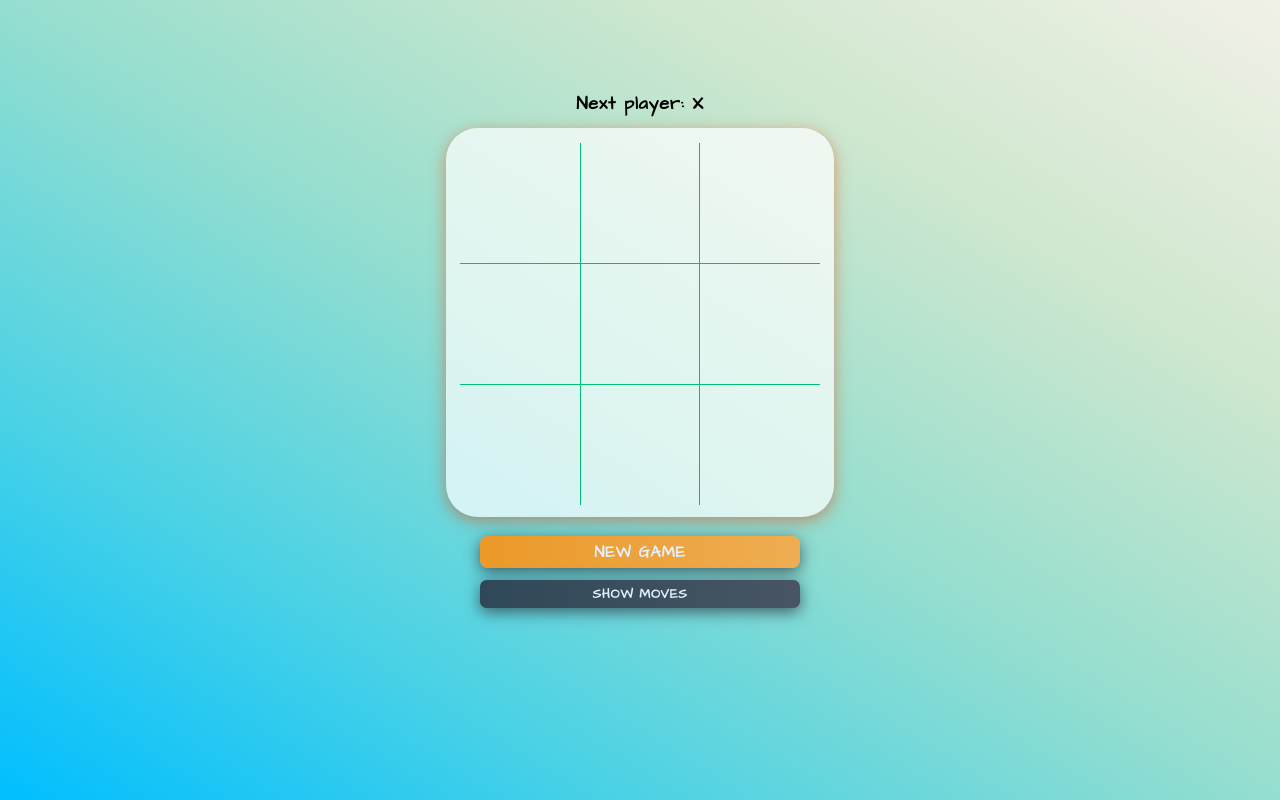
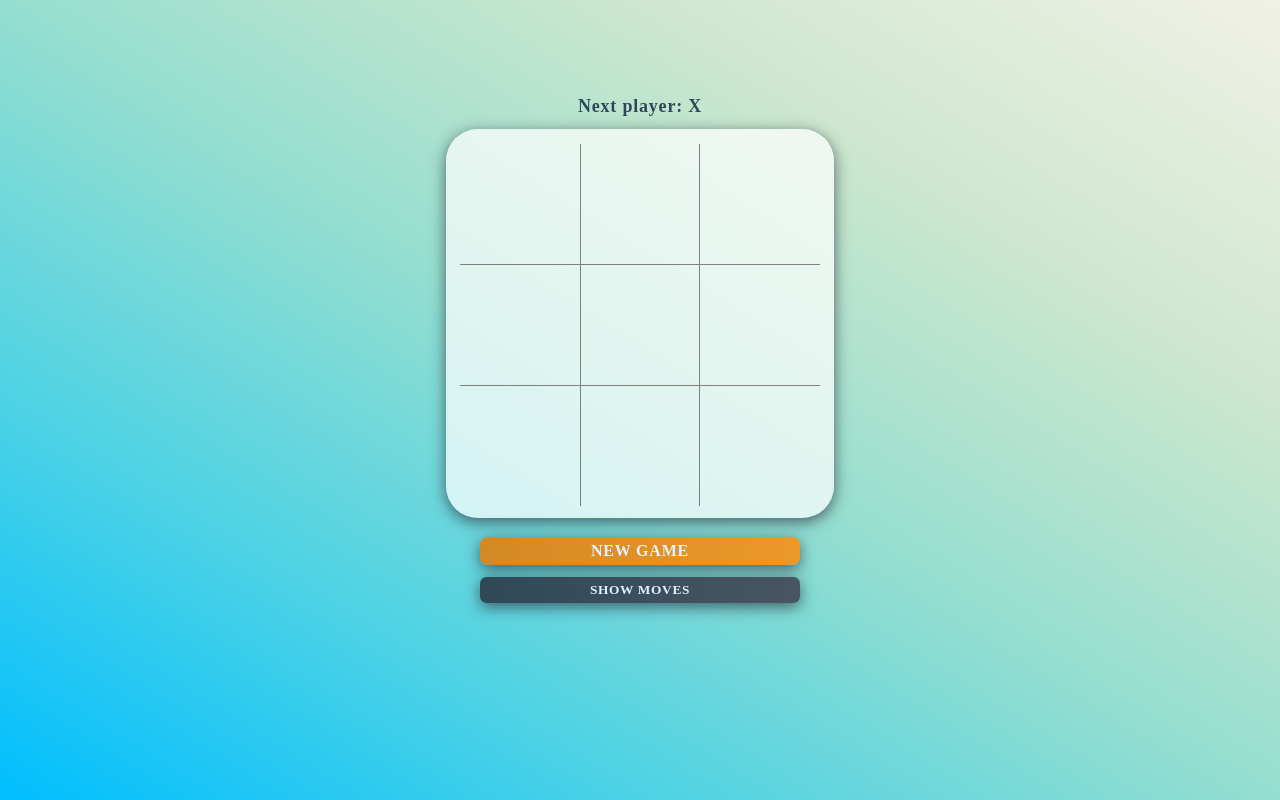
Before and after one commit to kristinapeneva/tic-tac-toe-game, a React (Create React App) app: page / in a window 1280 px wide. Built offline with nearby package versions, Linux system fonts and the light colour scheme; a web font is replaced by a local one.

Commit message:
colors and font redone

```diff
--- a/src/index.css
+++ b/src/index.css
@@ -2,7 +2,7 @@
 @import url('https://fonts.googleapis.com/css2?family=Architects+Daughter&display=swap');
 
 :root {
-  --orange: #00C076;
+  --orange: #00beff;
   --light-color: #E1F1FF;
   --dark-orange: #F27405;
   --blue: #21A4FF;
@@ -13,16 +13,17 @@ font-size: calc(0.5em + 1vmin);
 }
 
 body {
-  font-family: 'Architects Daughter', cursive;
+  font-family: cursive;
   letter-spacing: 0.05em;
   box-sizing: border-box;
   margin: 0;
   padding: 0;
   overflow: hidden;
+  color: var(--dark-blue);
 }
 
 button {
-  font-family: 'Architects Daughter', cursive;
+  font-family: cursive;
   letter-spacing: 0.05em;
   text-transform: uppercase;
 }
@@ -51,13 +52,14 @@ button {
 #21A4FF */
 
 .game-board {
+
   height: calc(45vmin);
   width: calc(45vmin);
   border-radius: 2rem;
   background-color: rgba(255, 255, 255, 0.7);
   padding: 0.9em;
   margin: 0.8em;
-  box-shadow: 0 4px 15px 0 rgba(229, 66, 10, 0.5)
+  box-shadow: 0 4px 15px 0 rgba(45, 54, 65, 0.75);
 }
 
 .left {
@@ -79,7 +81,7 @@ button {
   background-size: 300% 100%;
   transition: all .4s ease-in-out;
   color: var(--light-color);
-  background-image: linear-gradient(to right, #EB9928, #efad52, #f1b768, #eb9928);  box-shadow: 0 5px 15px rgba(242, 97, 103, .4);
+  background-image: linear-gradient(to right, #d38924, #eb9928, #f1b768, #d38924);  box-shadow: 0 5px 15px rgba(242, 97, 103, .4);
   box-shadow: 0 4px 15px 0 rgba(45, 54, 65, 0.75);
 }
 
@@ -189,6 +191,7 @@ ul > li:hover{
 
 
 .square {
+  font-family: 'Architects Daughter', cursive;
   background: transparent;
   border: none;
   float: left;
@@ -221,12 +224,12 @@ ul > li:hover{
 
 .board-row:nth-child(2)
  {
-  border-top: 1px solid var(--orange);
-  border-bottom: 1px solid var(--orange);
+  border-top: 1px solid gray;
+  border-bottom: 1px solid gray;
 }
 
 .board-row > .square:nth-child(2)
  {
-  border-left: 1px solid var(--orange);
-  border-right: 1px solid var(--orange);
+  border-left: 1px solid gray;
+  border-right: 1px solid gray;
 }
```
